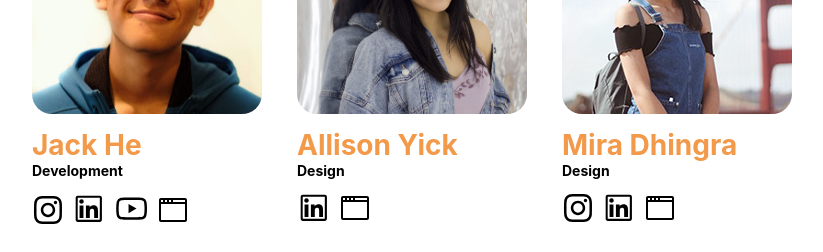
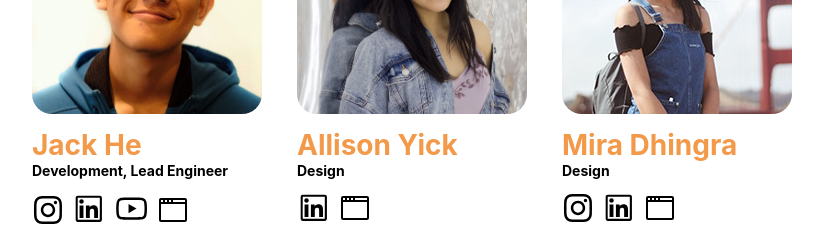
Before and after one commit to donatecovid19/website, a React (Create React App) app: page /about in a window 1280 px wide. Shown: the part 1976-2228 px from the top of the page, without its empty margins (228-1051 px from the left). Built offline with nearby package versions, Linux system fonts and the light colour scheme.

Commit message:
fixed links

```diff
--- a/src/components/about_page/About.jsx
+++ b/src/components/about_page/About.jsx
@@ -175,7 +175,7 @@ function About() {
           <div class="person he" id="person">
             <img src="img/he.png" alt="" />
             <h2 class="name"> Jack He </h2>
-            <h4 class="role"> Development </h4>
+            <h4 class="role"> Development, Lead Engineer </h4>
             <div class="socials">
               <a
                 href="https://www.instagram.com/jack_he2001/"
@@ -198,7 +198,9 @@ function About() {
               >
                 <AiOutlineYoutube size="2.2em" />
               </a>
-              <a href="https://jackhe.codes/">
+              <a href="https://jackhe.codes/"
+                 target="_blank"
+                 rel="noreferrer noopener">
                 <GoBrowser size="2em" />
               </a>
             </div>
```
